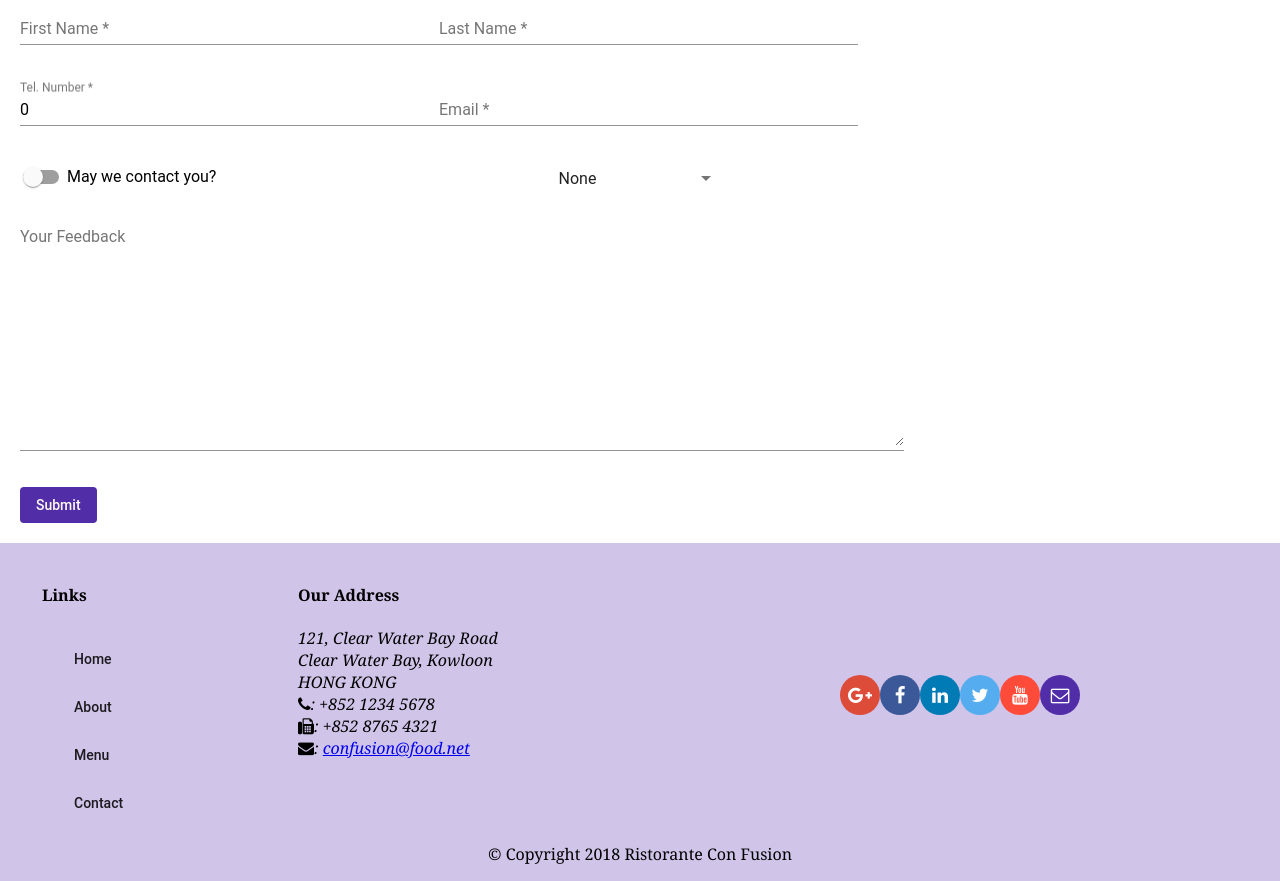
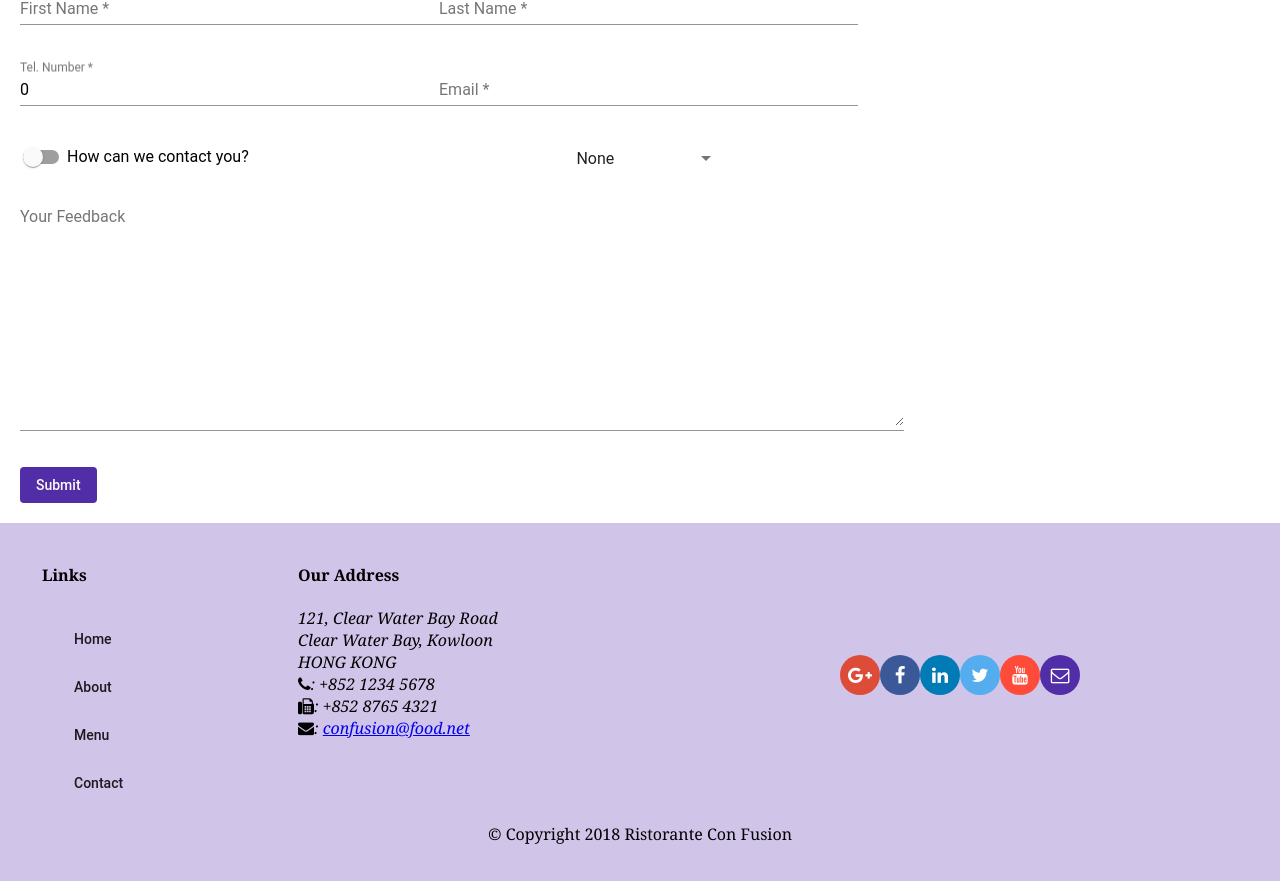
Before and after one commit to zohidbek-mengliboyev/benim-restoranim, an Angular app: page /contactus in a window 1280 px wide. Shown: the part 914-1795 px from the top of the page. Built offline with nearby package versions, Linux system fonts and the light colour scheme.

Commit message:
add change

```diff
--- a/src/app/contact/contact.component.html
+++ b/src/app/contact/contact.component.html
@@ -64,7 +64,7 @@
       <table class="form-size">
         <td>
           <mat-slide-toggle formControlName="agree">
-              May we contact you?
+              How can we contact you?
           </mat-slide-toggle>
         </td>
         <td>
```
